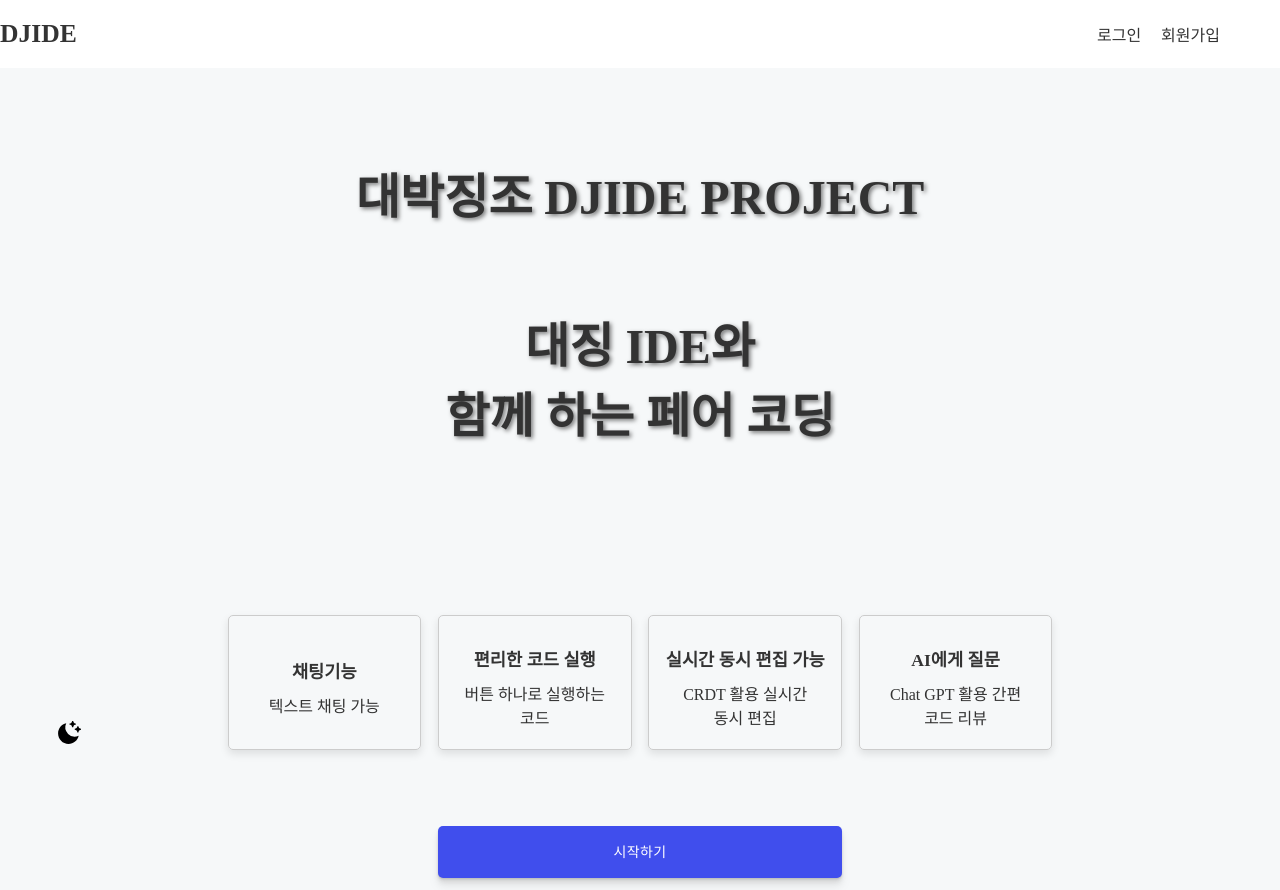
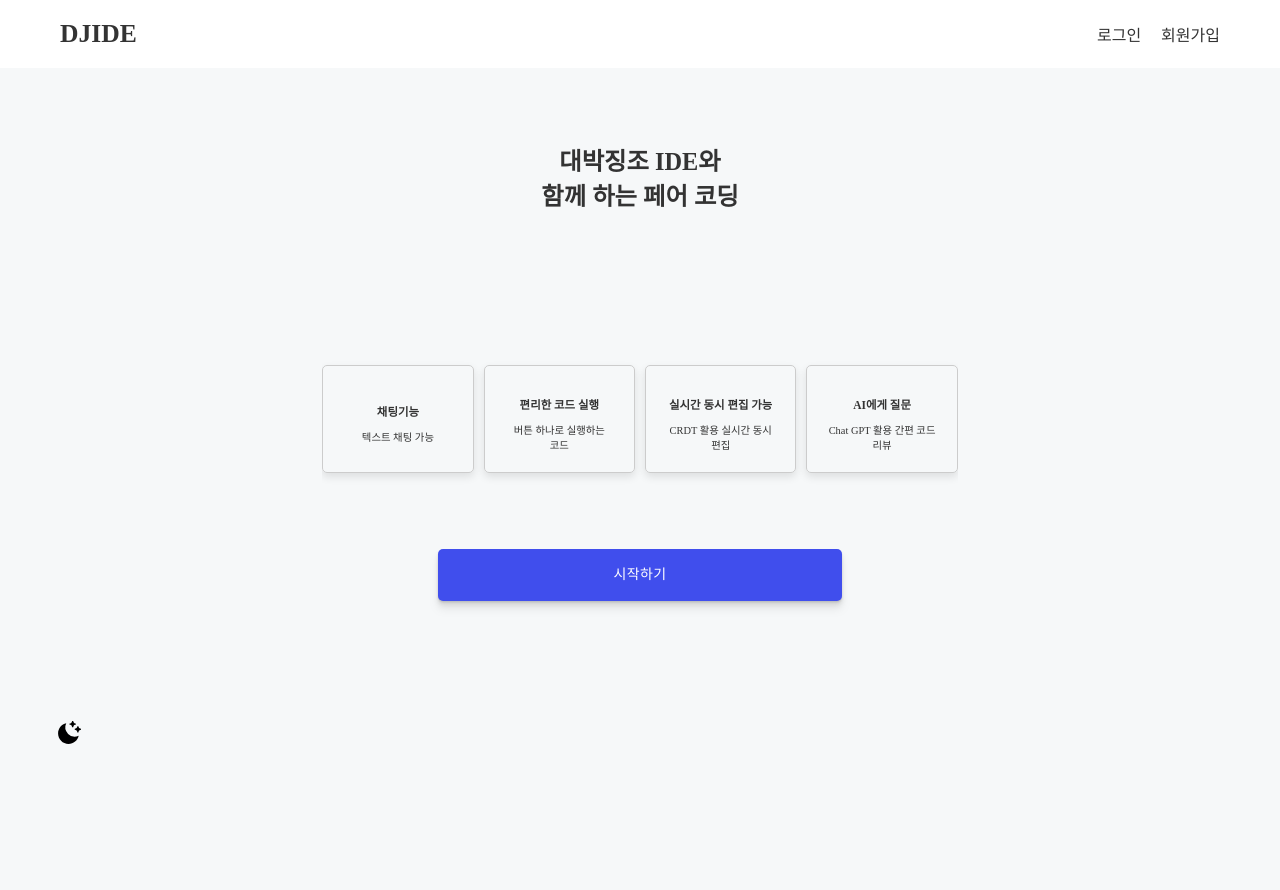
Before and after one commit to The-Great-Sign/IDE-Project-frontend-next, a Next.js app: page / in a window 1280 px wide. After the commit the page ends 800 px from the top, so only its background shows below. Built offline with nearby package versions, Linux system fonts and the light colour scheme; no server answers.

Commit message:
style : IDE-115 main UI, Header 수정

```diff
--- a/src/app/ide/FileTree/FileTree.styles.ts
+++ b/src/app/ide/FileTree/FileTree.styles.ts
@@ -54,7 +54,6 @@
 interface FileDivProps {
   isNodeDirty?: boolean;
 }
-
 export const FileDiv = styled.div<FileDivProps>`
   display: flex;
   flex-direction: row;
--- a/src/app/page.styles.ts
+++ b/src/app/page.styles.ts
@@ -1,3 +1,4 @@
+import { FONTS } from '@/constants/fonts';
 import styled from 'styled-components';
 
 const mainPageImageUrl = `/app/mainPageImage.png`;
@@ -11,18 +12,17 @@
   width: 100%;
   margin: 0 auto;
   padding-top: 50px;
-  font-size: 2em; // 필요에 따라 폰트 크기 조절
-  text-shadow: 2px 2px 4px rgba(0, 0, 0, 0.5);
+  font-size: ${FONTS.md};
 `;
 
 export const MainDiv = styled.div`
   text-align: center;
   display: flex;
+  gap: 10px;
   font-size: 0.5em; // 텍스트 크기가 너무 크면 조절
   justify-content: center;
   width: 100%; // 원하는 가로 길이로 설정
   margin: 0 auto; // 가로 중앙 정렬을 위해 자동 마진 사용
-
   padding-top: 10vw;
   padding-bottom: 5vw;
   text-shadow: 0px 0px 0px rgba(0, 0, 0, 0);
--- a/src/app/page.tsx
+++ b/src/app/page.tsx
@@ -5,7 +5,6 @@
 import { BigButton } from '@/components/Button/Button';
 import { useRouter } from 'next/navigation';
 import useUserStore from '@/store/useUserStore';
-// import Image from 'next/image';
 
 const App = () => {
   const router = useRouter();
@@ -23,20 +22,12 @@
     <>
       <MainHeader />
       <MainContainer>
-        <h2>대박징조 DJIDE PROJECT</h2>
-        <h2>
-          대징 IDE와
+        <h3>
+          대박징조 IDE와
           <br />
           함께 하는 페어 코딩
-        </h2>
+        </h3>
         <div>
-          {/* <Image
-            src="/public/images/meeting_mono.png"
-            alt="메인이미지"
-            width={400} // 실제 이미지의 너비
-            height={200}
-            layout="responsive"
-          /> */}
           <MainDiv>
             <MainDivInfo>
               <h2>채팅기능</h2>
--- a/src/components/MainHeader/MainHeader.style.ts
+++ b/src/components/MainHeader/MainHeader.style.ts
@@ -14,4 +14,5 @@
 export const Logo = styled.div`
   font-size: ${FONTS.lg};
   font-weight: 700;
+  padding-left: 60px;
 `;
```
Also changed, not shown: src/app/ide/Header/IDEHeader.styles.ts (+3 -5 lines).
